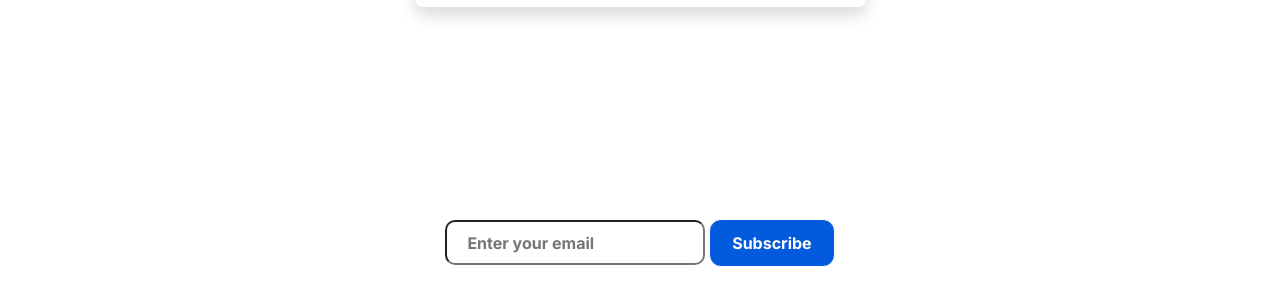
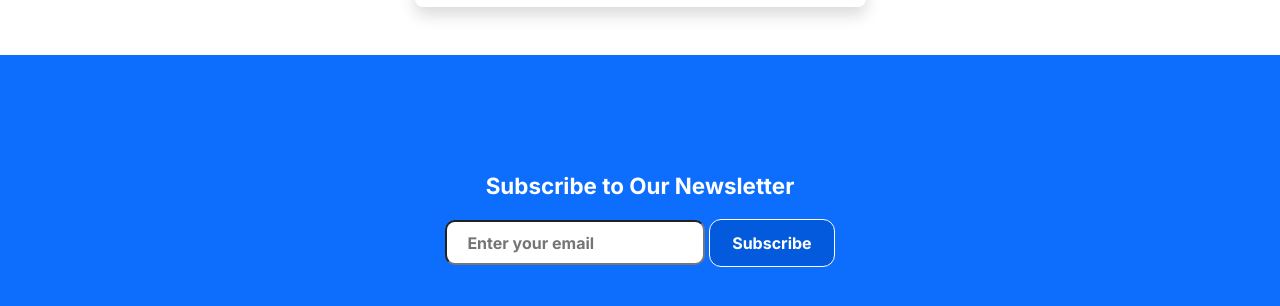
Before and after one commit to simonmichaelO/forms.github.io, a plain HTML site: page share-a-story.html in a window 1280 px wide. Shown: the part 742-1048 px from the top of the page. Drawn offline with nearby package versions, Linux system fonts and the light colour scheme.

Commit message:
Update share-a-story.html

```diff
--- a/share-a-story.html
+++ b/share-a-story.html
@@ -151,21 +151,26 @@
 
     <!--start footer-->
 
-    <div id="page-content vh-100">
+    <footer class="bg-primary">
+      <div id="page-content vh-100 bg-primary ">
         <div class="container text-center bg-cover">
           <div class="row justify-content-center">
             <div class="search-text">
               <div class="container">
                 <div class="row text-center">
                   <div class="form">
-                  <div class="pt-1 pb-3 news">Subscribe to Our Newsletter</div>
+                    <div class="pt-1 pb-3 news">
+                      Subscribe to Our Newsletter
+                    </div>
                     <form id="search-form" class="form-search form-horizontal">
                       <input
                         type="text"
                         class="input-search"
                         placeholder="Enter your email"
                       />
-                    <button type="submit" class="btn-search">Subscribe</button>
+                      <button type="submit" class="btn-search">
+                        Subscribe
+                      </button>
                     </form>
                   </div>
                 </div>
@@ -174,6 +179,7 @@
           </div>
         </div>
       </div>
+    </footer>
 
     <!--end footer-->
 
```
Lines whose indentation alone changed are shown as unchanged.
